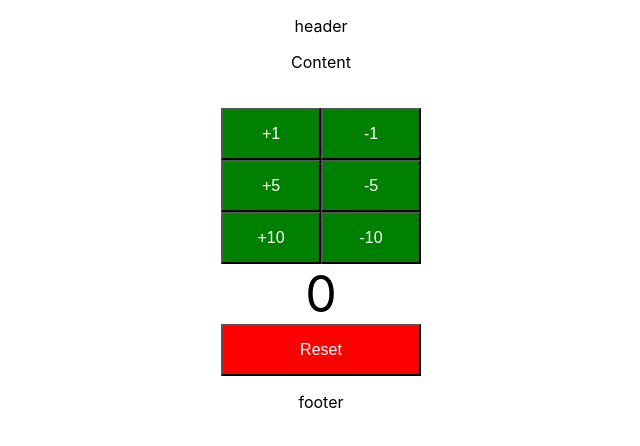
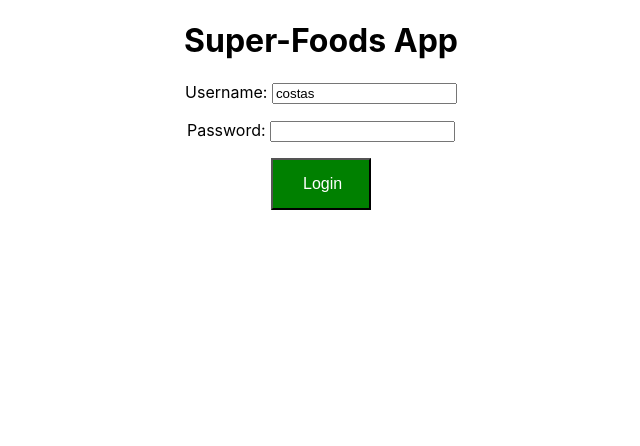
Before and after one commit to athanasiouconst/super-foods-react, a React (Create React App) app: page / in a window 1280 px wide. Shown: the top 446 px of the page, without its empty margins (319-959 px from the left). Built offline with nearby package versions, Linux system fonts and the light colour scheme.

Commit message:
add form and simple login example with methods and function

```diff
--- a/src/App.js
+++ b/src/App.js
@@ -1,25 +1,25 @@
 import React, {Component} from 'react';
 import './App.css';
-import Header from "./Components/Header/Header";
-import Content from "./Components/Content/Content";
-import Footer from "./Components/Footer/Footer";
-import CalculatorVersion1 from "./Components/Calculator/CalculatorVersion1";
+import SuperFoodsApp from "./Components/SuperFoodsApp/SuperFoodsApp";
+
 
 class App extends Component {
     render() {
         return (
             <div className="App">
 
-                <Header/>
+                {/*<Header/>*/}
 
-                <Content/>
+                {/*<Content/>*/}
 
                 {/*<Calculator/>*/}
 
-                <br/>
-                <CalculatorVersion1/>
+                {/*<br/>*/}
+                {/*<CalculatorVersion1/>*/}
 
-                <Footer/>
+                {/*<Footer/>*/}
+
+                <SuperFoodsApp />
 
             </div>
         );
--- /dev/null
+++ b/src/Components/SuperFoodsApp/SuperFoodsApp.css
@@ -0,0 +1,11 @@
+.superFoodsApp {
+    text-align: center;
+}
+
+button {
+    background-color: green;
+    font-size : 16px;
+    padding : 15px 30px;
+    color : white;
+    width : 100px;
+}
--- /dev/null
+++ b/src/Components/SuperFoodsApp/SuperFoodsApp.js
@@ -0,0 +1,96 @@
+import React, {Component} from 'react';
+import './SuperFoodsApp.css';
+
+class SuperFoodsApp extends Component {
+    render() {
+        return (
+            <div className="superFoodsApp">
+                <h1>Super-Foods App</h1>
+                <LoginComponent/>
+            </div>
+        );
+    }
+}
+
+class LoginComponent extends Component {
+
+    constructor(props) {
+        super(props);
+        this.state = {
+            username: 'costas',
+            password: '',
+            hasLoginFailed: false,
+            showSuccessMessage: false
+        };
+
+        this.handleUsernameChange = this.handleUsernameChange.bind(this);
+        this.handlePasswordChange = this.handlePasswordChange.bind(this);
+        this.handleChange = this.handleChange.bind(this);
+        this.loginClicked = this.loginClicked.bind(this);
+    }
+
+    handleChange(event) {
+        this.setState(
+            {[event.target.name]: event.target.value }
+        )
+    }
+
+    handleUsernameChange(event) {
+        this.setState({[event.target.value]: event.target.value})
+    }
+
+    handlePasswordChange(event) {
+        this.setState({[event.target.value]: event.target.value})
+    }
+
+    loginClicked() {
+
+        if (this.state.username === 'costas' && this.state.password === '1234') {
+            this.setState({showSuccessMessage: true})
+            this.setState({hasLoginFailed: false})
+
+        } else {
+            this.setState({showSuccessMessage: false})
+
+            this.setState({hasLoginFailed: true})
+        }
+    }
+
+    render() {
+        return (
+            <div>
+
+                <ShowInvalidCredentials hasLoginFailed={this.state.hasLoginFailed}/>
+                <ShowValidCredentials showSuccessMessage={this.state.showSuccessMessage}/>
+
+
+                <p>Username: <input type="text" name="username" value={this.state.username}
+                                    onChange={this.handleChange}/></p>
+                <p>Password: <input type="password" name="password" value={this.state.password}
+                                    onChange={this.handleChange}/></p>
+                <p>
+                    <button onClick={this.loginClicked}>Login</button>
+                </p>
+            </div>
+        );
+
+    }
+}
+
+function ShowInvalidCredentials(props){
+
+    if(props.hasLoginFailed){
+        return <div>Invalid Credentials</div>
+    }
+    return null
+}
+
+function ShowValidCredentials(props){
+
+    if(props.showSuccessMessage){
+        return <div>Login Sucessful</div>
+    }
+    return null
+}
+
+export default SuperFoodsApp;
```
